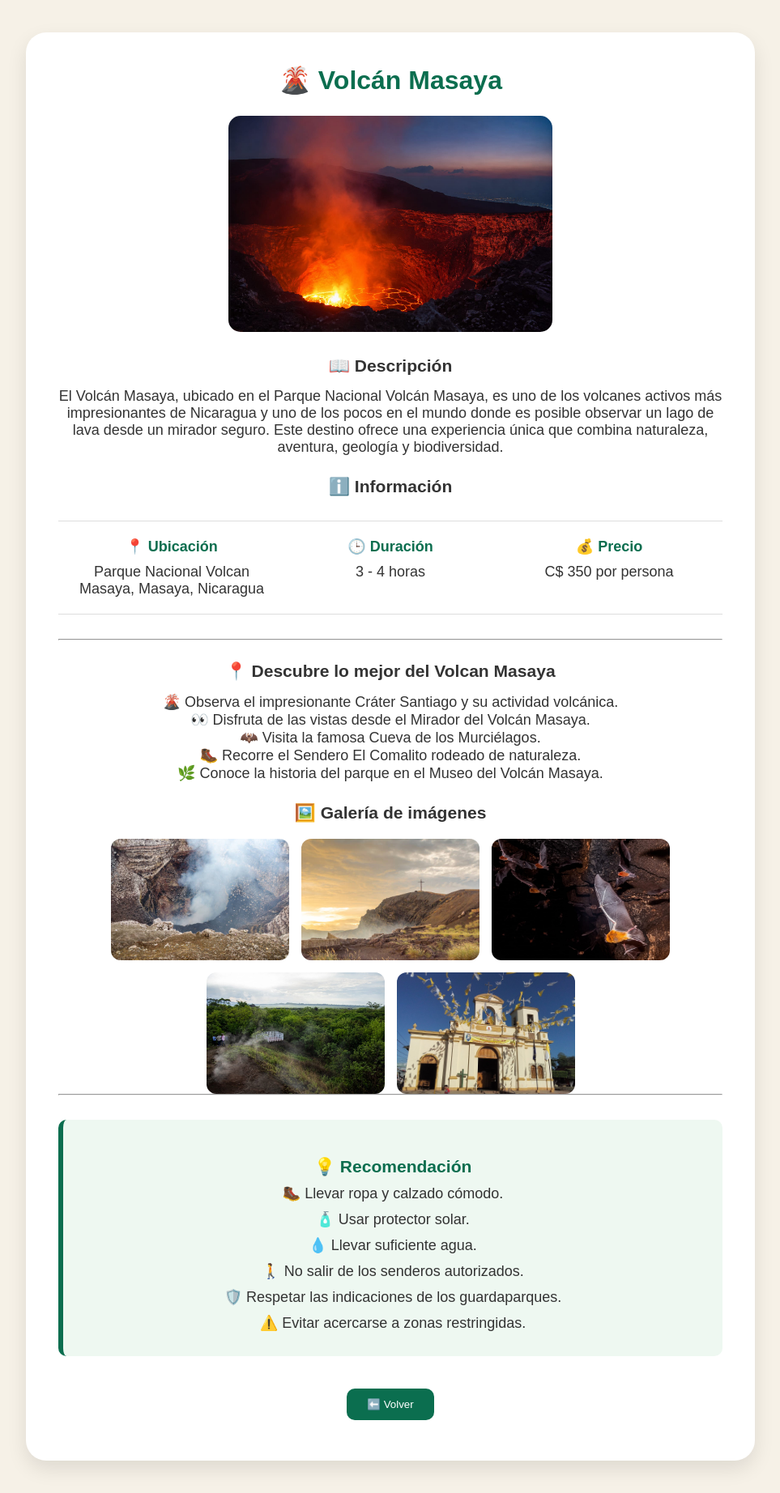
After one commit to NicaExperience/NicaExperience-Web, a Django app: template templates/volcan_masaya.html in a window 1280 px wide. The commit adds this page. Shown: the whole page at 81% size, without its empty margins (158-1121 px from the left). Run offline with Django 5.2, Linux system fonts and the light colour scheme; the template is opened without the code that fills it, so the values that code supplies are empty.

Commit message:
Se implementó la página del Volcán Masaya, se agregaron imágenes, rutas, estilos CSS y correcciones de la interfaz

```diff
--- a/static/css/style.css
+++ b/static/css/style.css
@@ -979,20 +979,21 @@ footer p{
 
 .info-experiencia{
 
-    display:flex;
-    justify-content:space-around;
-    flex-wrap:wrap;
-    margin-top:30px;
-    margin-bottom:30px;
-    padding:20px;
-    border-top:1px solid #ddd;
-    border-bottom:1px solid #ddd;
+    display: flex;
+    justify-content: space-between;
+    align-items: flex-start;
+    gap: 30px;
+    margin-top: 30px;
+    margin-bottom: 30px;
+    padding: 20px;
+    border-top: 1px solid #ddd;
+    border-bottom: 1px solid #ddd;
 }
 
 .info-experiencia div{
 
-    text-align:center;
-    min-width:200px;
+    flex: 1;
+    text-align: center;
 }
 
 .info-experiencia h4{
@@ -1058,6 +1059,26 @@ footer p{
 }
 
 .galeria-granada img:hover{
+    transform: scale(1.05);
+}
+
+.galeria-volcan{
+    display: flex;
+    gap: 15px;
+    flex-wrap: wrap;
+    justify-content: center;
+    margin-top: 20px;
+}
+
+.galeria-volcan img{
+    width: 220px;
+    height: 150px;
+    object-fit: cover;
+    border-radius: 12px;
+    transition: transform 0.3s;
+}
+
+.galeria-volcan img:hover{
     transform: scale(1.05);
 }
 
@@ -1234,3 +1255,13 @@ nav{
 .explora-texto.mostrar{
     display:block;
 }
+
+.recomendacion-lista{
+    list-style: none;
+    padding: 0;
+    margin: 0;
+}
+
+.recomendacion-lista li{
+    margin: 10px 0;
+}
--- /dev/null
+++ b/templates/volcan_masaya.html
@@ -0,0 +1,117 @@
+{% load static %}
+
+<!DOCTYPE html>
+<html lang="es">
+<head>
+    <meta charset="UTF-8">
+    <title>Volcán Masaya | NicaExperience</title>
+
+    <link rel="stylesheet" href="{% static 'css/style.css' %}">
+</head>
+<body>
+
+<div class="detalle-container">
+
+    <h1>🌋 Volcán Masaya</h1>
+
+    <img
+    src="{% static 'imagenes/volcan_masaya.jpg' %}"
+    alt="Volcan Masaya"
+    style="width:400px; height:auto; border-radius:15px;">
+
+    <div class="detalle-info">
+
+        <h3>📖 Descripción</h3>
+
+        <p>
+            El Volcán Masaya, ubicado en el Parque Nacional Volcán Masaya, es uno
+            de los volcanes activos más impresionantes de Nicaragua y uno de los
+            pocos en el mundo donde es posible observar un lago de lava desde un
+            mirador seguro. Este destino ofrece una experiencia única que combina
+            naturaleza, aventura, geología y biodiversidad.
+        </p>
+
+  <h3>ℹ️ Información </h3>
+
+    <div class="info-experiencia">
+
+    <div>
+        <h4>📍 Ubicación</h4>
+        <p>Parque Nacional Volcan Masaya, Masaya, Nicaragua</p>
+
+    </div>
+
+    <div>
+        <h4>🕒 Duración</h4>
+        <p>3 - 4 horas</p>
+    </div>
+
+    <div>
+        <h4>💰 Precio</h4>
+        <p>C$ 350 por persona</p>
+    </div>
+
+    </div>
+
+     <hr>
+
+ <h3>📍 Descubre lo mejor del Volcan Masaya</h3>
+
+ <div class="lugares-volcan">
+
+    <p>🌋 Observa el impresionante Cráter Santiago y su actividad volcánica.</p>
+
+    <p>👀 Disfruta de las vistas desde el Mirador del Volcán Masaya.</p>
+
+    <p>🦇 Visita la famosa Cueva de los Murciélagos.</p>
+
+    <p>🥾 Recorre el Sendero El Comalito rodeado de naturaleza.</p>
+
+    <p>🌿 Conoce la historia del parque en el Museo del Volcán Masaya.</p>
+
+ </div>
+
+ <h3>🖼️ Galería de imágenes</h3>
+
+ <div class="galeria-volcan">
+
+    <img src="{% static 'imagenes/crater.jpg' %}" alt="Crater Santiago">
+
+    <img src="{% static 'imagenes/mirador.jpg' %}" alt="Mirador del Crater">
+
+    <img src="{% static 'imagenes/cueva.jpg' %}" alt="Cueva de los Murciélagos">
+
+    <img src="{% static 'imagenes/sendero.jpg' %}" alt="Sendero el Comalito">
+
+    <img src="{% static 'imagenes/museo.jpg' %}" alt="Museo del Parque Nacional">
+
+ </div>
+<hr>
+
+ <div class="recomendacion">
+
+    <h3>💡 Recomendación</h3>
+
+    <ul class="recomendacion-lista">
+        <li>🥾 Llevar ropa y calzado cómodo.</li>
+        <li>🧴 Usar protector solar.</li>
+        <li>💧 Llevar suficiente agua.</li>
+        <li>🚶 No salir de los senderos autorizados.</li>
+        <li>🛡️ Respetar las indicaciones de los guardaparques.</li>
+        <li>⚠️ Evitar acercarse a zonas restringidas.</li>
+    </ul>
+
+</div>
+    <div class="detalle-botones">
+
+       <button onclick="history.back()">
+    ⬅️ Volver
+
+ </butto>
+
+    </div>
+
+</div>
+
+</body>
+</html>
```
Also changed, not shown: reservas/urls.py (+8 -1 lines), reservas/views.py (+7 -0 lines), templates/detalle_experiencia.html (+6 -1 lines), static/imagenes/Volcan_masaya.jpg (added), static/imagenes/crater.jpg (added), static/imagenes/cueva.jpg (added), static/imagenes/mirador.jpg (added), static/imagenes/museo.jpg (added), static/imagenes/sendero.jpg (added).
